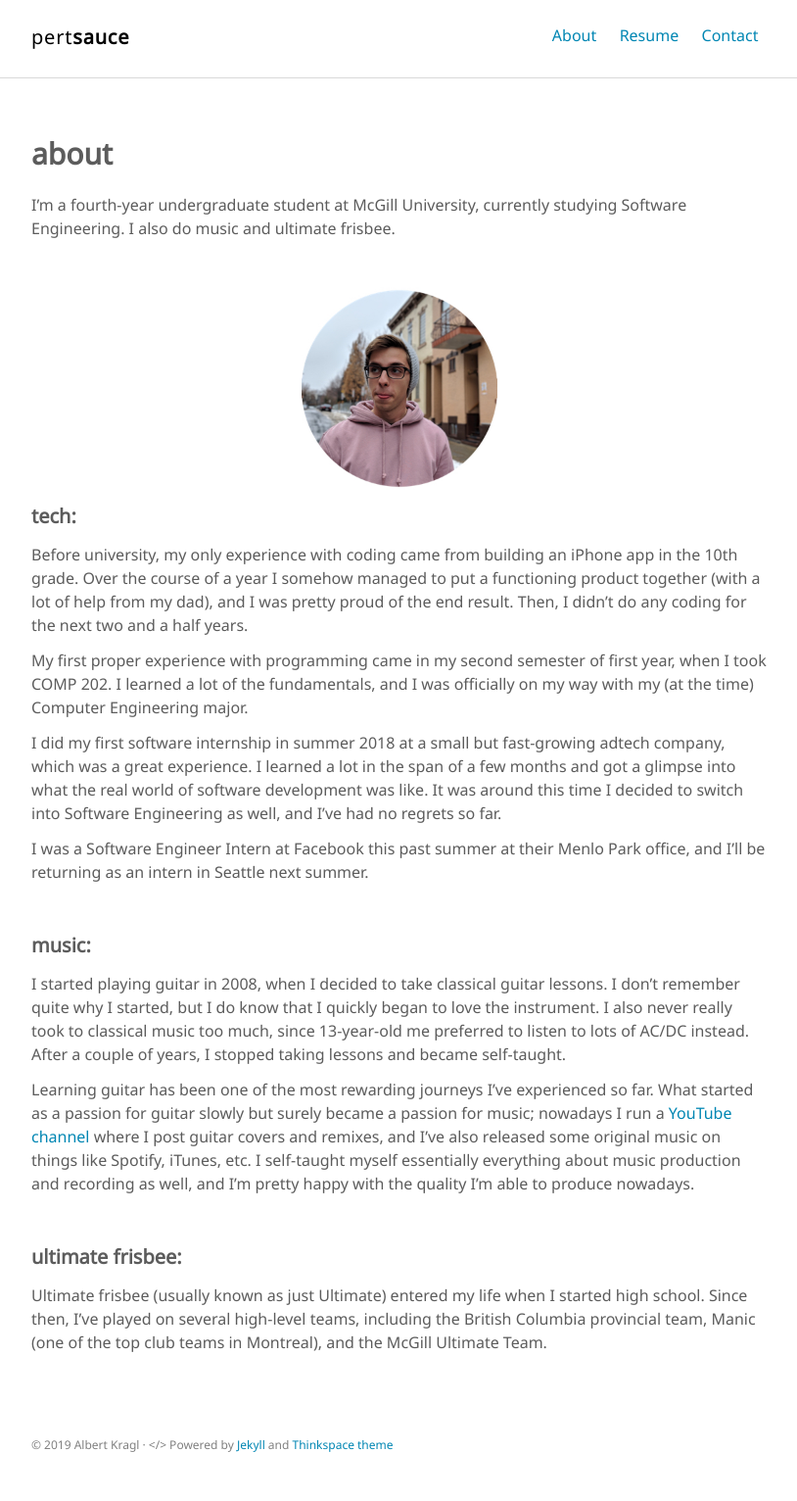
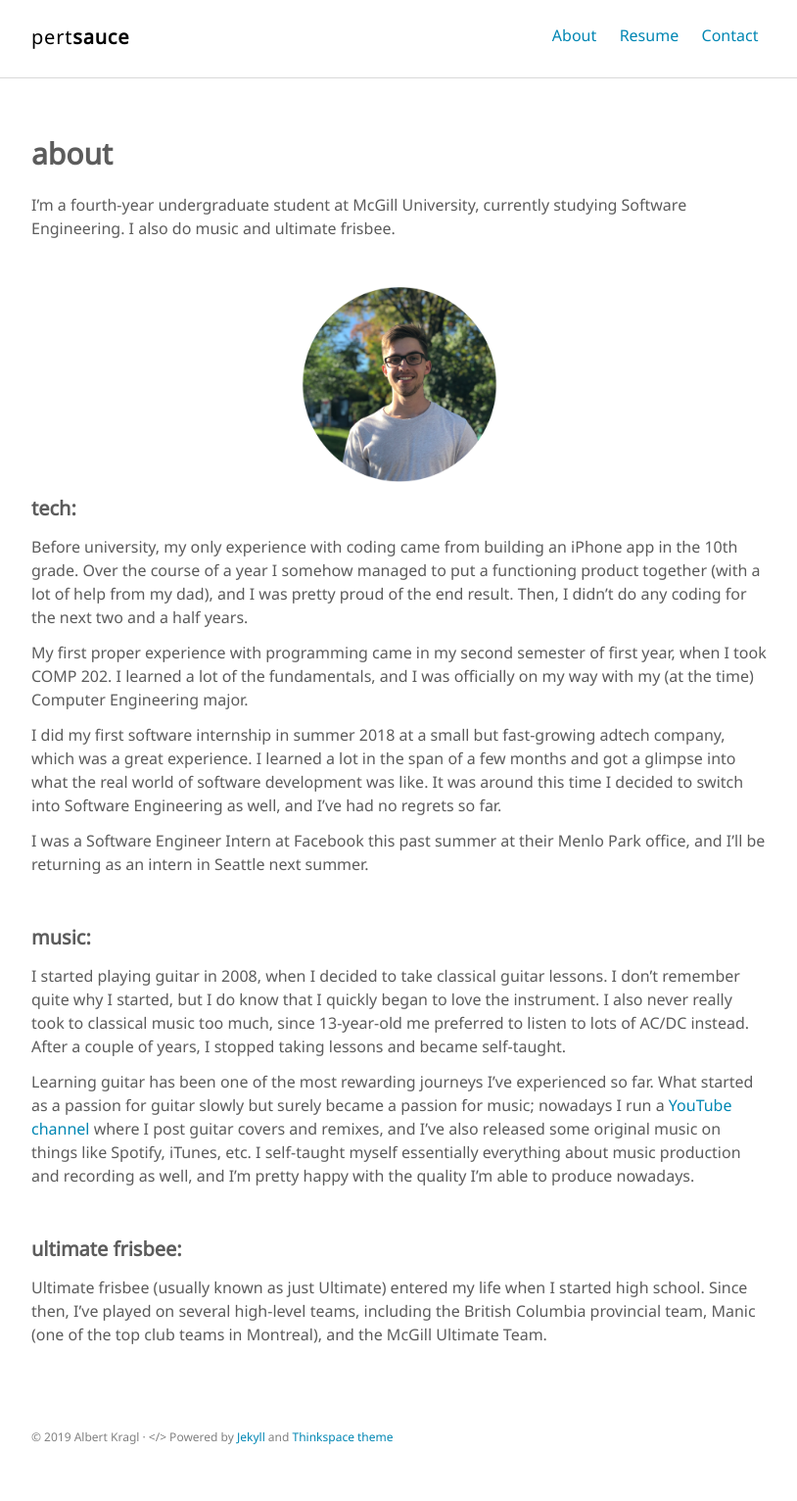
Before and after one commit to kraglalbert/kraglalbert.github.io, a Jekyll site: the page built from about.md, in a window 1280 px wide. Shown: the whole page at 98% size, without its empty margins (232-1046 px from the left). Built offline with Jekyll 4.4.1, drawn with Linux system fonts in a browser that asks for light colours.

Commit message:
Update picture on About page

```diff
--- a/about.md
+++ b/about.md
@@ -9,7 +9,7 @@
 <br>
 
 <p align="right">
-    <img src ="{{site.baseurl}}/assets/images/me-circle.jpg" style="display: block; margin-left: auto; margin-right: auto; width:25%;min-width: 200px;"/>
+    <img src ="{{site.baseurl}}/assets/images/me-circle-1000x1000.png" style="display: block; margin-left: auto; margin-right: auto; width:25%;min-width: 200px;"/>
 </p>
 
 #### tech:
```
Also changed, not shown: assets/images/me-circle-1000x1000.png (added), assets/images/me-circle-old.jpg (renamed from assets/images/me-circle.jpg), 10 other files.
